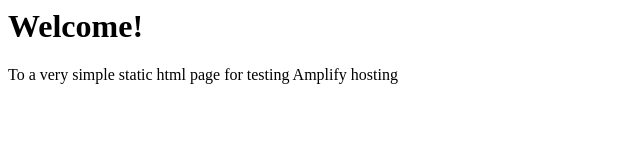
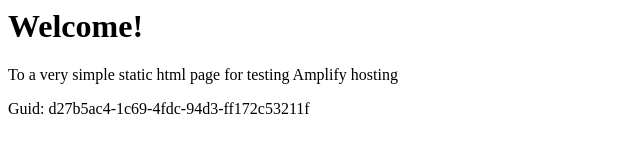
Before and after one commit to aws-aemilia-mxp/Github-PR-Commit-Integration-Test-DoNotTouch-v0-preprod-eu-south-1, a website: page src/index.html in a window 1280 px wide. Shown: the whole page, without its empty margins (0-640 px from the left). Drawn offline with Linux system fonts and the light colour scheme.

Commit message:
commit from integ tests

```diff
--- a/src/index.html
+++ b/src/index.html
@@ -1,3 +1,5 @@
+
+
 <html lang="en">
 
 <head>
@@ -10,6 +12,6 @@
 <body>
     <h1>Welcome!</h1>
     <p>To a very simple static html page for testing Amplify hosting</p>
-</body>
+    <p>Guid: d27b5ac4-1c69-4fdc-94d3-ff172c53211f</p></body>
 
 </html>
```
